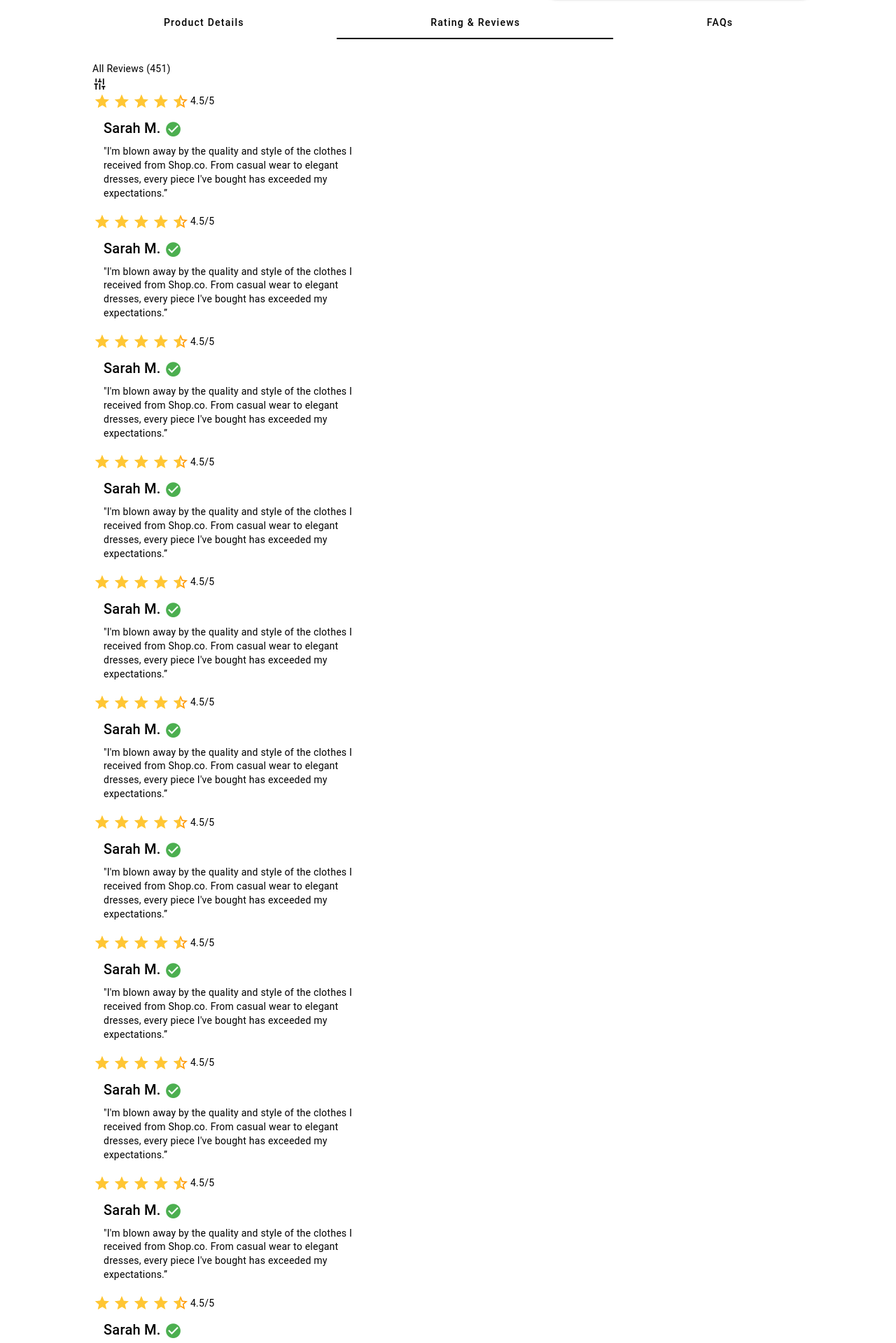
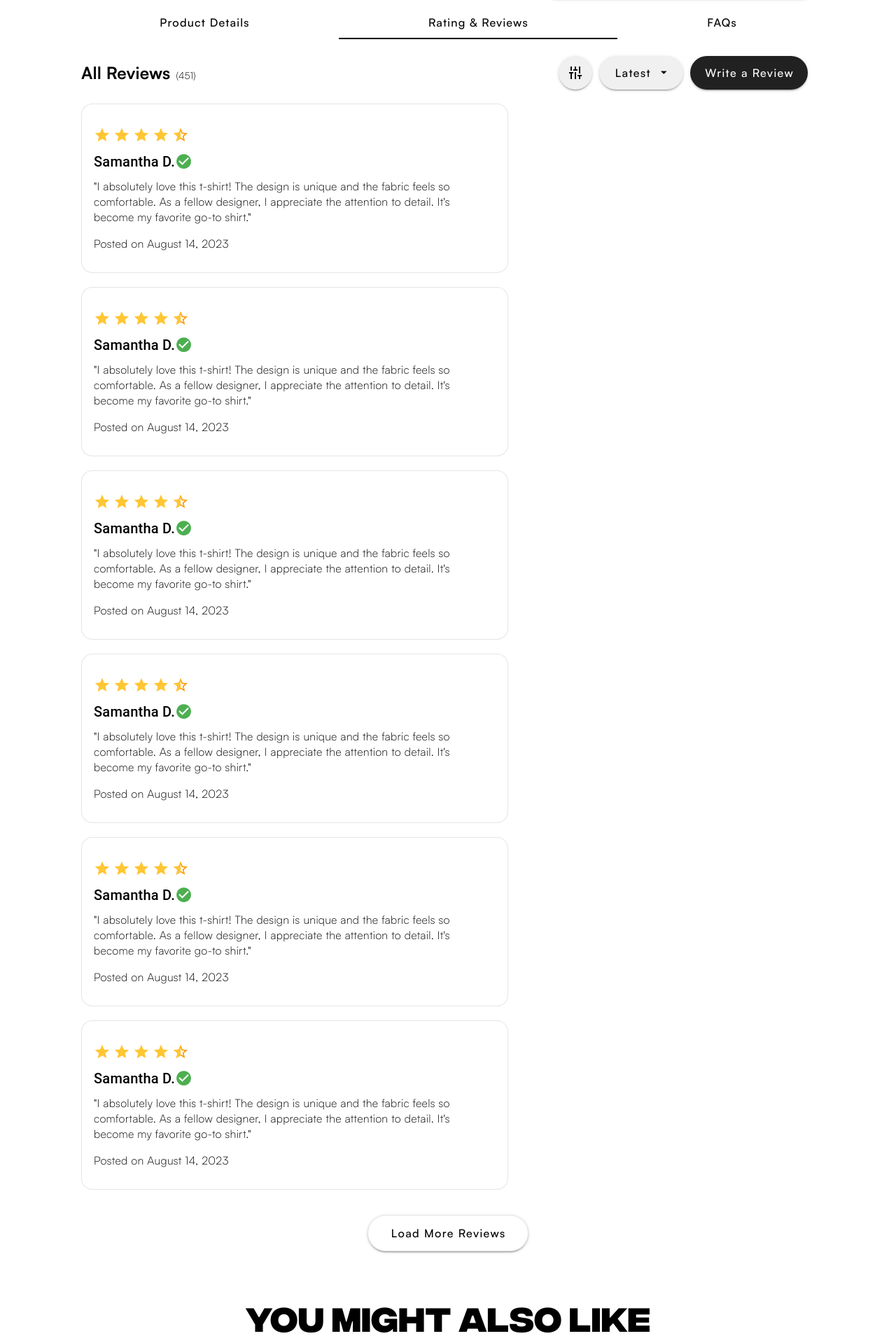
Before and after one commit to haodovan/ttlab-intern-fe, a Vue app: page /product-detail in a window 1280 px wide. Shown: the part 761-2680 px from the top of the page at 70% size. Built offline with nearby package versions, Linux system fonts and the light colour scheme.

Commit message:
product detail page

```diff
--- /dev/null
+++ b/src/pages/CategoryPage.vue
@@ -0,0 +1,3 @@
+<template>
+  <div>a</div>
+</template>
--- a/src/pages/ProductDetail.vue
+++ b/src/pages/ProductDetail.vue
@@ -16,28 +16,45 @@
       <v-card flat class="product-wrapper bg-white">
         <div>
           <v-card flat class="small-pic" image="../assets/big-pic.png"></v-card>
-          <v-card flat class="small-pic" image="../assets/small-pic2.png"></v-card>
-          <v-card flat class="small-pic" image="../assets/small-pic3.png"></v-card>
+          <v-card
+            flat
+            class="small-pic"
+            image="../assets/small-pic2.png"
+          ></v-card>
+          <v-card
+            flat
+            class="small-pic"
+            image="../assets/small-pic3.png"
+          ></v-card>
         </div>
         <v-card flat class="big-pic" image="../assets/big-pic.png"></v-card>
       </v-card>
       <v-card flat class="order-wrapper bg-white">
         <h1>ONE LIFE GRAPHIC T<span>-</span>SHIRT</h1>
         <div class="product-rating d-flex align-center">
-          <v-rating :model-value="rating" active-color="#FFC633" color="orange" density="compact"
-            half-increments></v-rating><span>{{ rating }}/5</span>
+          <v-rating
+            :model-value="rating"
+            active-color="#FFC633"
+            color="orange"
+            density="compact"
+            half-increments
+          ></v-rating
+          ><span>{{ rating }}/5</span>
         </div>
-        <div class="product-price d-flex align-center"><span>$260</span> <span class="discount-price">$300</span>
+        <div class="product-price d-flex align-center">
+          <span>$260</span> <span class="discount-price">$300</span>
           <v-chip>-40%</v-chip>
         </div>
-        <p>This graphic t-shirt which is perfect for any occasion. Crafted from a soft and breathable fabric, it offers
-          superior comfort and style.</p>
+        <p>
+          This graphic t-shirt which is perfect for any occasion. Crafted from a
+          soft and breathable fabric, it offers superior comfort and style.
+        </p>
         <v-divider></v-divider>
         <p>Select Colors</p>
         <v-chip-group filter class="product-color" mandatory="force">
-          <v-chip color="white" style="background-color: #4F4631;"></v-chip>
-          <v-chip color="white" style="background-color: #314F4A;"></v-chip>
-          <v-chip color="white" style="background-color: #31344F;"></v-chip>
+          <v-chip color="white" style="background-color: #4f4631"></v-chip>
+          <v-chip color="white" style="background-color: #314f4a"></v-chip>
+          <v-chip color="white" style="background-color: #31344f"></v-chip>
         </v-chip-group>
 
         <v-divider></v-divider>
@@ -68,40 +85,130 @@
     <!-- Tabs -->
     <v-container class="product-tabs bg-white" fluid style="padding: 0 100px">
       <v-tabs v-model="tab" grow>
-        <v-tab v-for="item in ['Product Details', 'Rating & Reviews', 'FAQs']" :key="item" :value="item"
-          class="product-tab text-capitalize bg-white" slider-color="#000000">
-          {{ item }}
+        <v-tab
+          v-for="text in ['Product Details', 'Rating & Reviews', 'FAQs']"
+          :key="text"
+          :value="text"
+          class="product-tab text-capitalize bg-white"
+        >
+          <span>{{ text }}</span>
         </v-tab>
       </v-tabs>
 
-      <v-container>
       <v-card-text>
         <v-window v-model="tab">
-            <v-window-item value="Rating & Reviews">
-              <p>All Reviews (451)</p>
-              <v-icon>mdi-tune-vertical</v-icon>
-              <v-card class="review-card" color="white" width="400" elevation="0" v-for="n in 15" :key="n">
+          <v-window-item
+            value="Rating & Reviews"
+            class="rating-reviews d-flex flex-column align-center justify-space-between"
+          >
+            <div class="title-filter d-flex align-center justify-space-between">
+              <div class="title">
+                <strong>All Reviews</strong>
+                <span>(451)</span>
+              </div>
+              <div class="filter">
+                <v-btn
+                  icon="mdi-tune-vertical"
+                  color="#F0F0F0"
+                  height="48px"
+                  width="48px"
+                ></v-btn>
+                <v-btn
+                  class="text-capitalize"
+                  color="#F0F0F0"
+                  width="120"
+                  append-icon="mdi-menu-down"
+                  >Latest</v-btn
+                >
+                <v-btn style="text-transform: none" width="168"
+                  >Write a Review</v-btn
+                >
+              </div>
+            </div>
+            <!-- Reviews -->
+            <div class="d-flex flex-wrap">
+              <v-card
+                class="review-card"
+                color="white"
+                elevation="0"
+                v-for="n in 6"
+                :key="n"
+              >
                 <div class="product-rating d-flex align-center">
-                  <v-rating :model-value="rating" active-color="#FFC633" color="orange" density="compact"
-                    half-increments></v-rating><span>{{ rating }}/5</span>
+                  <v-rating
+                    :model-value="rating"
+                    active-color="#FFC633"
+                    color="orange"
+                    density="compact"
+                    half-increments
+                  ></v-rating>
                 </div>
-                <v-card-title><span>Sarah M. </span><v-icon size="small"
-                    color="green">mdi:mdi-checkbox-marked-circle</v-icon></v-card-title>
-                <v-card-text>"I'm blown away by the quality and style of the clothes I received from Shop.co. From
-                  casual
-                  wear to elegant dresses, every piece I've bought has exceeded my expectations.”</v-card-text>
+                <v-card-title class="d-flex align-center"
+                  ><span>Samantha D.</span
+                  ><v-icon size="small" color="green"
+                    >mdi:mdi-checkbox-marked-circle</v-icon
+                  ></v-card-title
+                >
+                <v-card-text
+                  >"I absolutely love this t-shirt! The design is unique and the
+                  fabric feels so comfortable. As a fellow designer, I
+                  appreciate the attention to detail. It's become my favorite
+                  go-to shirt."</v-card-text
+                >
+                <v-card-text class="comment-date">
+                  Posted on August 14, 2023</v-card-text
+                >
               </v-card>
+            </div>
+            <v-btn class="load-more">Load More Reviews</v-btn>
           </v-window-item>
         </v-window>
       </v-card-text>
     </v-container>
+
+    <!-- Other Products -->
+    <v-container class="other-products" fluid style="padding: 0 100px">
+      <h1>You might also like</h1>
+      <v-row align="center" justify="center">
+        <v-col v-for="i in 4" :key="i" cols="auto">
+          <v-card :variant="i" class="mx-auto" max-width="345">
+            <v-card-item style="padding: 0">
+              <div>
+                <div class="product-image">
+                  <v-img
+                    src="../assets/image.png"
+                    height="298"
+                    width="295"
+                  ></v-img>
+                </div>
+                <div class="product-name">T-SHIRT WITH TAPE DETAILS</div>
+                <div class="product-rating d-flex align-center">
+                  <v-rating
+                    :model-value="rating"
+                    active-color="#FFC633"
+                    color="orange"
+                    density="compact"
+                    half-increments
+                  ></v-rating
+                  ><span>{{ rating }}/5</span>
+                </div>
+                <div class="product-price d-flex align-center">
+                  <span>$260</span> <span class="discount-price">$300</span>
+                  <v-chip>-40%</v-chip>
+                </div>
+              </div>
+            </v-card-item>
+          </v-card>
+        </v-col>
+      </v-row>
     </v-container>
+
     <FooterBar />
   </v-app>
 </template>
 
 <script setup lang="ts">
-import { useUserStore } from '../stores/app';
+import { useUserStore } from "../stores/app";
 
 const links = useUserStore().links;
 const rating = useUserStore().rating;
@@ -138,20 +245,20 @@ const tab = useUserStore().tab;
     max-width: 625px;
 
     h1 {
-      font-family: 'Integralcf-Extra-Bold', sans-serif;
+      font-family: "Integralcf-Extra-Bold", sans-serif;
       font-size: 40px;
       line-height: 48px;
       text-align: left;
 
       span {
-        font-family: 'Integralcf-Regular', sans-serif;
+        font-family: "Integralcf-Regular", sans-serif;
         font-weight: 1000;
       }
     }
 
     .product-rating {
       span {
-        font-family: 'Satoshi-Regular', sans-serif;
+        font-family: "Satoshi-Regular", sans-serif;
         font-size: 16px;
         font-weight: 400;
         line-height: 21.6px;
@@ -160,7 +267,7 @@ const tab = useUserStore().tab;
     }
 
     .product-price {
-      font-family: 'Satoshi-Medium', sans-serif;
+      font-family: "Satoshi-Medium", sans-serif;
       font-size: 32px;
       font-weight: 700;
       line-height: 43.2px;
@@ -172,17 +279,17 @@ const tab = useUserStore().tab;
 
       .discount-price {
         text-decoration: line-through 2px;
-        color: #0000004D;
+        color: #0000004d;
       }
 
       .v-chip {
-        background-color: #FF33331A;
-        color: #FF3333;
+        background-color: #ff33331a;
+        color: #ff3333;
       }
     }
 
     p {
-      font-family: 'Satoshi-Light', sans-serif;
+      font-family: "Satoshi-Light", sans-serif;
       font-size: 16px;
       font-weight: 400;
       line-height: 22px;
@@ -195,7 +302,7 @@ const tab = useUserStore().tab;
 
     .product-color {
       p {
-        font-family: 'Satoshi-Light', sans-serif;
+        font-family: "Satoshi-Light", sans-serif;
         font-size: 16px;
         font-weight: 400;
         line-height: 21.6px;
@@ -214,7 +321,7 @@ const tab = useUserStore().tab;
 
     .product-size {
       p {
-        font-family: 'Satoshi-Light', sans-serif;
+        font-family: "Satoshi-Light", sans-serif;
         font-size: 16px;
         font-weight: 400;
         line-height: 21.6px;
@@ -231,7 +338,7 @@ const tab = useUserStore().tab;
         border-radius: 62px;
         opacity: 0px;
 
-        font-family: 'Satoshi-Light', sans-serif;
+        font-family: "Satoshi-Light", sans-serif;
         font-size: 16px;
         font-weight: 400;
         line-height: 21.6px;
@@ -240,7 +347,7 @@ const tab = useUserStore().tab;
 
       .v-chip--selected {
         background-color: #000000;
-        color: #FFFFFF;
+        color: #ffffff;
       }
     }
 
@@ -248,10 +355,10 @@ const tab = useUserStore().tab;
       margin-top: 20px;
 
       .product-buy {
-        background-color: #F0F0F0;
+        background-color: #f0f0f0;
         color: #000000;
 
-        font-family: 'Satoshi-Light', sans-serif;
+        font-family: "Satoshi-Light", sans-serif;
         font-size: 16px;
         font-weight: 500;
         line-height: 21.6px;
@@ -261,10 +368,9 @@ const tab = useUserStore().tab;
         border-radius: 62px;
 
         .v-btn {
-          background-color: #F0F0F0;
+          background-color: #f0f0f0;
           color: #000000;
         }
-
       }
 
       .submit-btn {
@@ -273,25 +379,171 @@ const tab = useUserStore().tab;
         height: 52px;
         border-radius: 62px;
 
-        font-family: 'Satoshi-Light', sans-serif;
+        font-family: "Satoshi-Light", sans-serif;
         font-size: 16px;
         font-weight: 500;
         line-height: 21.6px;
         text-align: left;
-
+      }
     }
   }
 }
 
 .product-tabs {
   .product-tab {
-      .v-btn__content {
-        font-family: 'Satoshi-Light', sans-serif;
-        font-size: 20px;
+    span {
+      font-family: "Satoshi-Medium", sans-serif;
+      font-size: 16px;
+      font-weight: 500;
+      line-height: 14px;
+      text-align: center;
+    }
+  }
+
+  .rating-reviews {
+    .title-filter {
+      width: 100%;
+      margin-top: 8px;
+      strong {
+        font-family: "Satoshi-Bold", sans-serif;
+        font-size: 24px;
+        font-weight: 700;
+        line-height: 32.4px;
+        text-align: left;
+      }
+
+      span {
+        font-family: "Satoshi-Light", sans-serif;
+        font-size: 14px;
+        line-height: 11px;
+        text-align: left;
+        margin-left: 8px;
+      }
+
+      .filter {
+        .v-btn {
+          margin-right: 10px;
+          font-family: "Satoshi-Medium", sans-serif;
+          font-size: 16px;
+          font-weight: 500;
+          text-align: left;
+          height: 48px;
+          border-radius: 2rem;
+        }
+      }
+    }
+    .review-card {
+      margin-top: 20px;
+      margin-right: 10px;
+      padding: 30px 15px;
+      border: 1px solid #0000001a;
+      border-radius: 1rem;
+      width: 610px;
+      color: #00000099;
+
+      .v-card-text {
+        padding-bottom: 0;
+      }
+      .v-card-title {
+        padding-left: 2px;
+      }
+      .v-card-text {
+        padding-left: 2px;
+        font-family: "Satoshi-Light", sans-serif;
+        font-size: 16px;
         font-weight: 400;
         line-height: 22px;
         text-align: left;
       }
+      .comment-date {
+        font-weight: 500;
+      }
+    }
+    .load-more {
+      background-color: #ffffff;
+      color: #000000;
+      border: 1px solid #0000001a;
+      border-radius: 2rem;
+      width: 230px;
+      height: 52px;
+      text-transform: capitalize;
+      margin-top: 36.42px;
+      margin-bottom: 48px;
+
+      font-family: "Satoshi-Medium", sans-serif;
+      font-size: 16px;
+      font-weight: 500;
+      line-height: 21.6px;
+      text-align: left;
+    }
+  }
+}
+.other-products {
+  display: flex;
+  flex-direction: column;
+  justify-content: center;
+  align-items: center;
+  margin-bottom: 82px;
+
+  h1 {
+    font-family: "Integralcf-Bold", sans-serif;
+    font-size: 48px;
+    font-weight: 1000;
+    line-height: 57.6px;
+    text-align: center;
+    margin-bottom: 55px;
+  }
+
+  .product-name {
+    font-family: "Satoshi-Bold", sans-serif;
+    font-size: 16px;
+    font-weight: 700;
+    line-height: 27px;
+    text-align: left;
+  }
+
+  .v-btn {
+    font-family: "Satoshi-Regular", sans-serif;
+    font-size: 16px;
+    font-weight: 500;
+    line-height: 21.6px;
+    width: 218px;
+    height: 52px;
+    border-radius: 2rem;
+    border: 1px 0px 0px 0px;
+    opacity: 0px;
+
+    margin-top: 36px;
+    margin-bottom: 65px;
+  }
+
+  .product-price {
+    font-family: "Satoshi-Bold", sans-serif;
+    font-size: 24px;
+    font-weight: 700;
+    line-height: 43.2px;
+    text-align: left;
+
+    span {
+      margin: 12px 0px;
+      padding-right: 10px;
+    }
+
+    .discount-price {
+      text-decoration: line-through 2px;
+      color: #0000004d;
+    }
+
+    .v-chip {
+      background-color: #ff33331a;
+      color: #ff3333;
+      font-size: 10px;
+      font-family: "Satoshi-Regular", sans-serif;
+      font-weight: 500;
+      line-height: 16.2px;
+      text-align: left;
+      max-width: 58px;
+      max-height: 28px;
     }
   }
 }
--- a/src/router/index.ts
+++ b/src/router/index.ts
@@ -1,12 +1,14 @@
 import { createRouter, createWebHistory, RouteRecordRaw } from "vue-router";
 import Homepage from "../pages/Homepage.vue";
 import ProductDetail from "../pages/ProductDetail.vue";
+import CategoryPage from "../pages/CategoryPage.vue";
 import ThePage from "../pages/ThePage.vue";
 
 const routes: Array<RouteRecordRaw> = [
-  { path: "/", component: Homepage},
+  { path: "/", component: Homepage },
   { name: "homepage", path: "/homepage", component: Homepage },
-  { name: "product-detail", path: "/product-detail", component: ProductDetail }
+  { name: "product-detail", path: "/product-detail", component: ProductDetail },
+  { name: "category-page", path: "/category-page", component: CategoryPage },
 ];
 
 const router = createRouter({
--- a/src/typed-router.d.ts
+++ b/src/typed-router.d.ts
@@ -19,6 +19,7 @@ declare module 'vue-router/auto-routes' {
    */
   export interface RouteNamedMap {
     '/': RouteRecordInfo<'/', '/', Record<never, never>, Record<never, never>>,
+    '/CategoryPage': RouteRecordInfo<'/CategoryPage', '/CategoryPage', Record<never, never>, Record<never, never>>,
     '/Homepage': RouteRecordInfo<'/Homepage', '/Homepage', Record<never, never>, Record<never, never>>,
     '/ProductDetail': RouteRecordInfo<'/ProductDetail', '/ProductDetail', Record<never, never>, Record<never, never>>,
     '/ThePage': RouteRecordInfo<'/ThePage', '/ThePage', Record<never, never>, Record<never, never>>,
```
Lines whose indentation alone changed are shown as unchanged.
